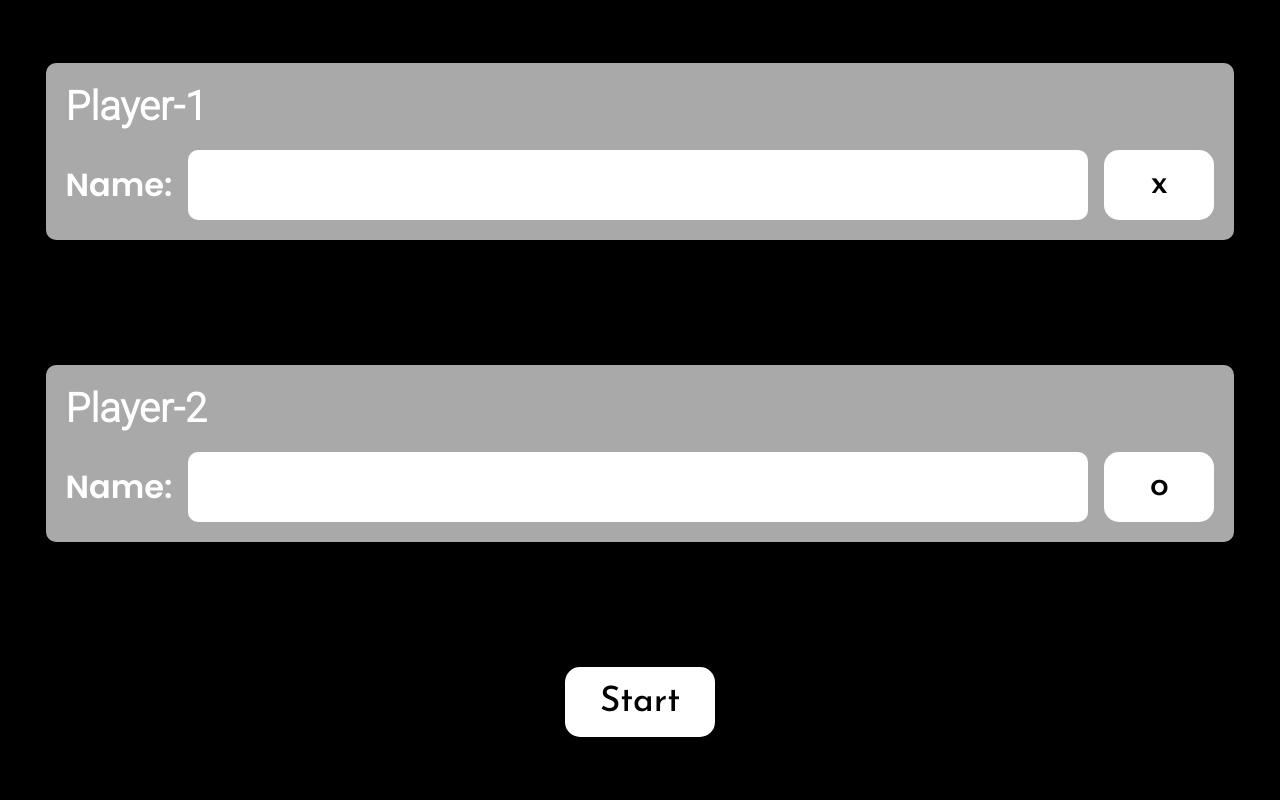
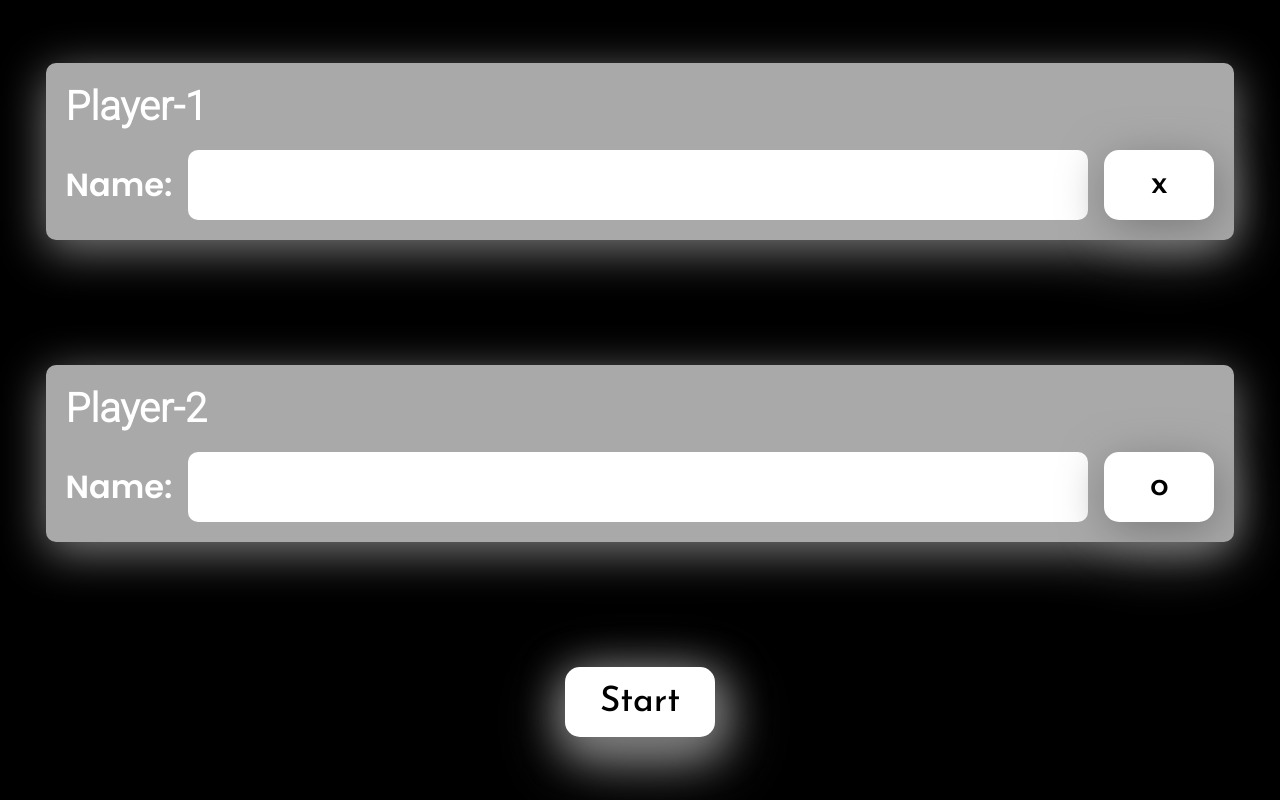
Before and after one commit to Md-Mosabbir/Tic-Tac-Toe, a plain HTML site: page index.html in a window 1280 px wide. Drawn offline with Linux system fonts and the light colour scheme.

Commit message:
drop-shadow done

```diff
--- a/static/style/style.css
+++ b/static/style/style.css
@@ -159,6 +159,7 @@
     width: 350px;
     height: 100px;
     background-color: black;
+    filter: drop-shadow(0px 0px 9px #414141);
     border-radius: 20px;
     padding: 20px;
     color: #fff;
@@ -207,6 +208,7 @@
     flex-direction: column;
     justify-content: space-around;
     align-items: center;
+    filter: drop-shadow(0px 10px 23px #7B7B7B);
 }
 .name-form button {
     font-family: 'Josefin Sans', sans-serif;
@@ -218,6 +220,7 @@
     border-radius: 15px;
     transition: all 0.3s;
     outline: none;
+    filter: drop-shadow(4px 10px 23px #7B7B7B);
 }
 .name-form button:hover{
     background-color: hsl(0, 0%, 0%);
```
